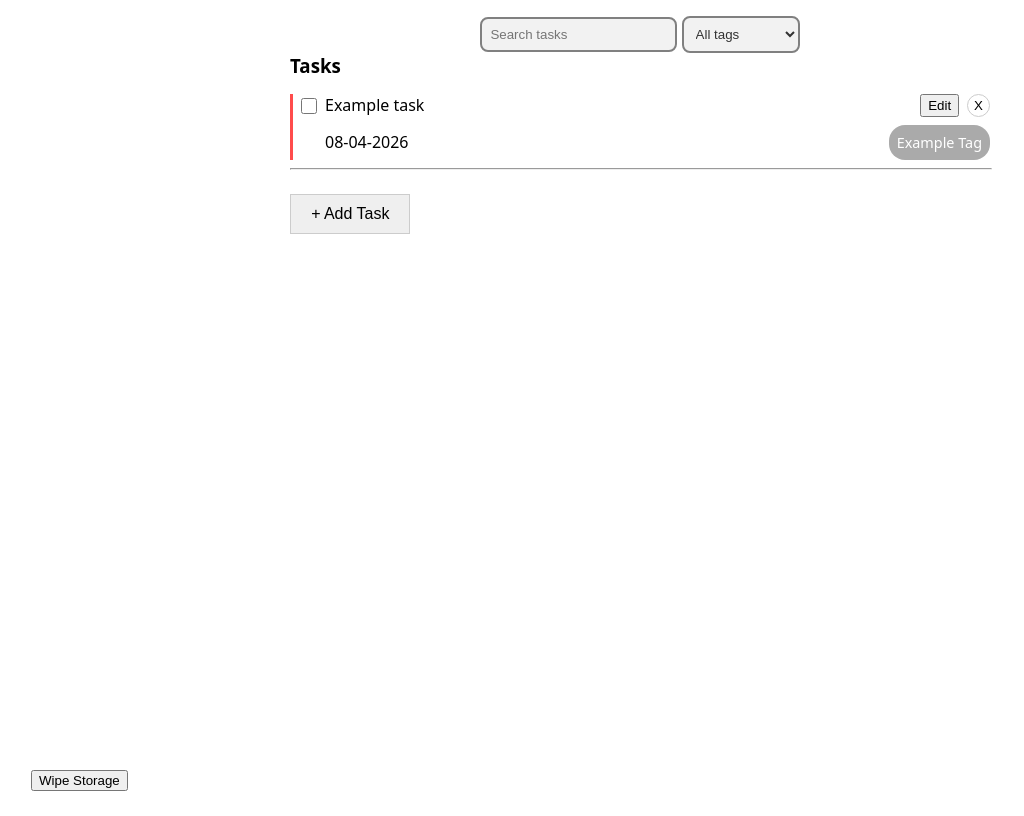
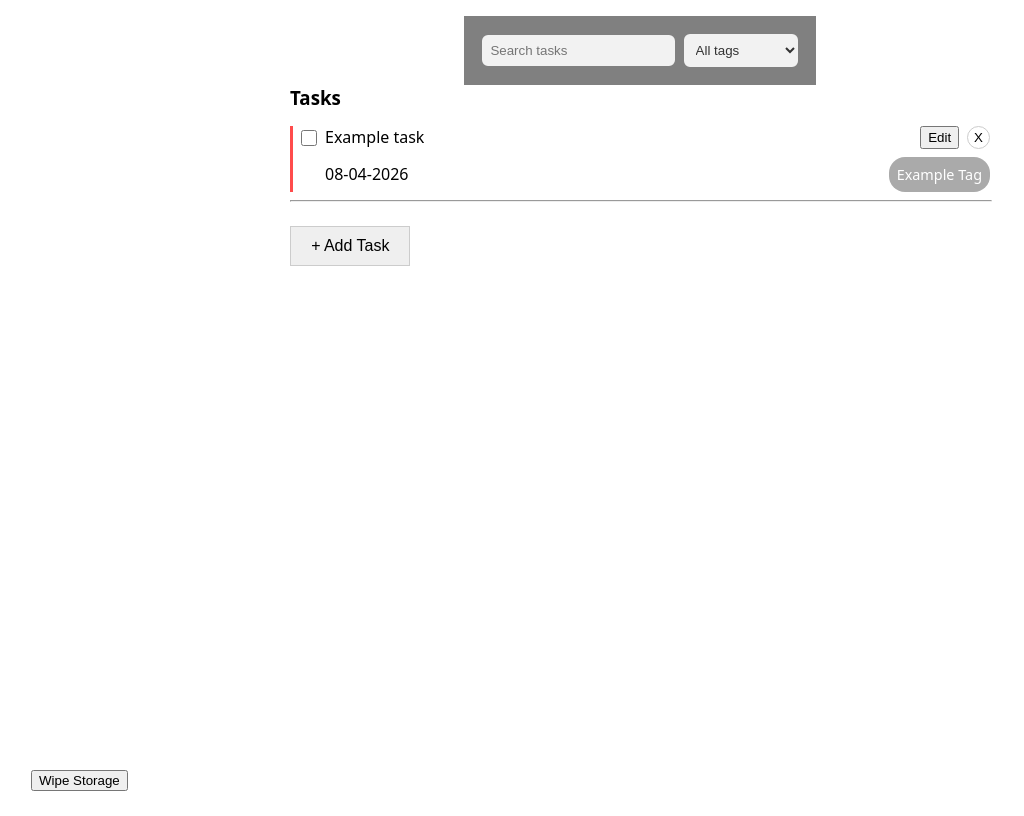
Before and after one commit to dooory/odin-todo-list, a website built with webpack: page src/template.html in a window 1280 px wide. Shown: the whole page, without its empty margins (0-1024 px from the left). Built offline with nearby package versions, Linux system fonts and the light colour scheme.

Commit message:
change header to stick to screen on scroll

```diff
--- a/src/style.css
+++ b/src/style.css
@@ -69,9 +69,18 @@ body {
 
     .header {
         position: sticky;
+        top: 1rem;
+        width: fit-content;
+        margin: auto;
+
         display: flex;
         justify-content: center;
         align-items: center;
+
+        .search-form {
+
+            background-color: var(--c-grey);
+            padding: 1rem;
 
             .search-tasks,
             .search-tags {
@@ -93,6 +102,7 @@ body {
 
             option {
                 background-color: var(--c-white);
+            }
         }
     }
 
```
Lines whose indentation alone changed are shown as unchanged.
